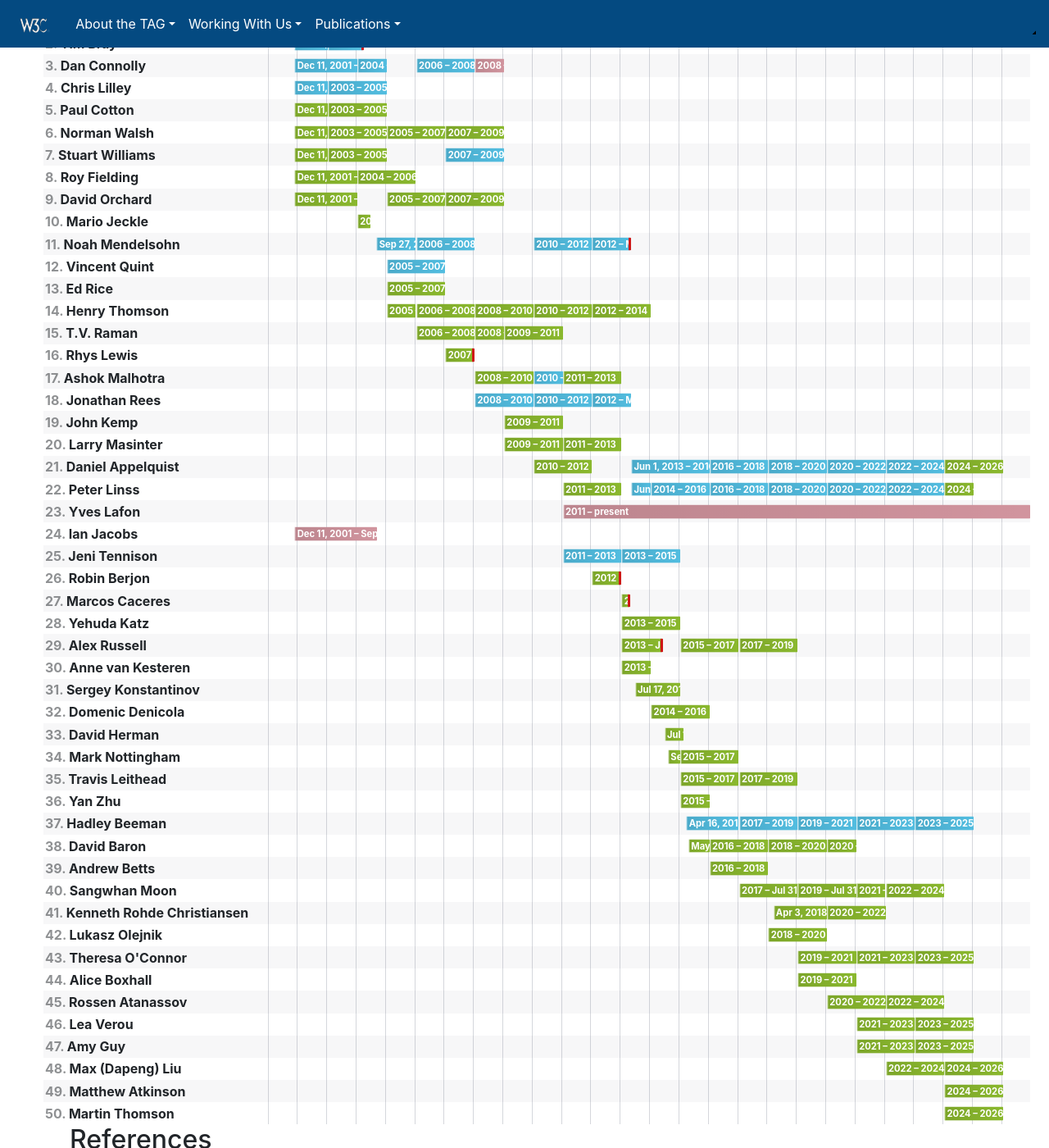
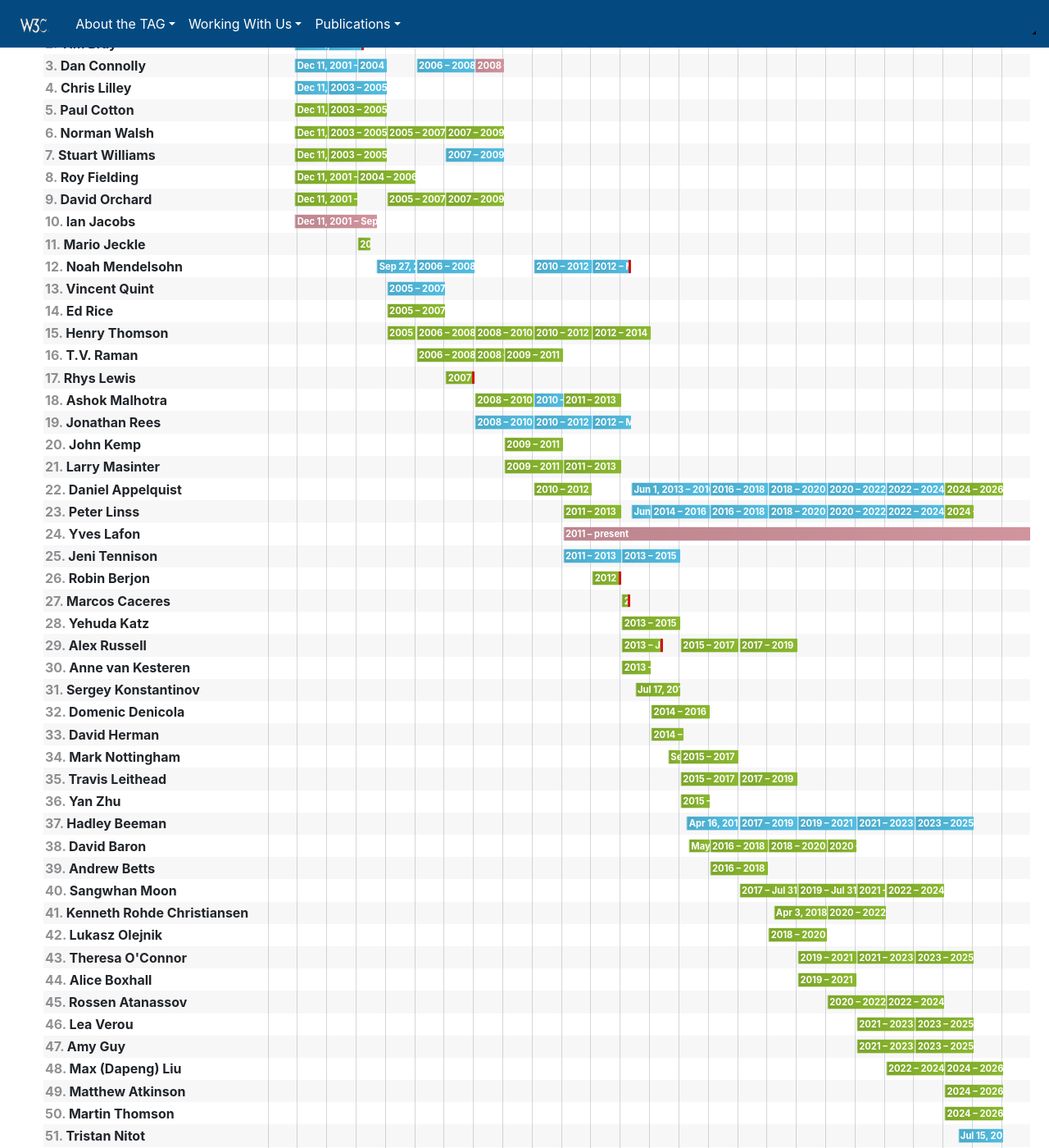
Before and after one commit to w3ctag/tag.w3.org, a Jekyll site: the page built from history/index.md, in a window 1280 px wide and 1400 px high, scrolled down 281 px. Shown: the whole window at 82% size. Built offline with Jekyll 4.4.1, drawn with Linux system fonts in a browser that asks for light colours; nearby versions of some CDN libraries; library files that are not in the unit come from our copies; some of the changed lines change nothing that is shown; some of the changed text lies outside the part shown.

Commit message:
Update history for latest members and fix a few errors. (#51)
This change:
* adds the two latest appointments
* fixes the sorting of Ian Jacobs
* fixes the start date for David Herman

```diff
--- a/history/index.md
+++ b/history/index.md
@@ -61,6 +61,9 @@ Found a mistake? [Correct it with a pull request!](https://github.com/w3ctag/tag
 - [Appointments and Chair Announcements for the TAG (May 2013)](https://lists.w3.org/Archives/Member/w3c-ac-members/2013AprJun/0026.html)
 - [Hadley Beeman re-appointed to the TAG (Jan 2017)](https://lists.w3.org/Archives/Public/www-tag/2017Jan/0004.html)
 
+### W3C Team appointments
+- [W3C Team appointments to the TAG ratified](https://www.w3.org/news/2024/w3c-team-appointments-to-the-tag-ratified/)
+
 ### Archived TAG pages
 
 For names and terms that could not be determined from the announcements above.
--- a/history/members.json
+++ b/history/members.json
@@ -157,6 +157,16 @@
 				"start": "2007-02-01",
 				"end": "2009-01-31",
 				"type": "elected"
+			}
+		]
+	},
+	{
+		"name": "Ian Jacobs",
+		"term": [
+			{
+				"start": "2001-12-11",
+				"end": "2004-09-29",
+				"type": "staff-contact"
 			}
 		]
 	},
@@ -456,16 +466,6 @@
 		]
 	},
 	{
-		"name": "Ian Jacobs",
-		"term": [
-			{
-				"start": "2001-12-11",
-				"end": "2004-09-29",
-				"type": "staff-contact"
-			}
-		]
-	},
-	{
 		"name": "Jeni Tennison",
 		"term": [
 			{
@@ -568,7 +568,7 @@
 		"name": "David Herman",
 		"term": [
 			{
-				"start": "2014-07-17",
+				"start": "2014-02-01",
 				"original_end": "2016-01-31",
 				"end": "2015-03-11",
 				"type": "elected"
@@ -841,5 +841,25 @@
 				"type": "elected"
 			}
 		]
+	},
+	{
+		"name": "Tristan Nitot",
+		"term": [
+			{
+				"start": "2024-07-15",
+				"end": "2026-01-31",
+				"type": "appointed"
+			}
+		]
+	},
+	{
+		"name": "Jeffrey Yasskin",
+		"term": [
+			{
+				"start": "2024-07-15",
+				"end": "2026-01-31",
+				"type": "appointed"
+			}
+		]
 	}
 ]
```
